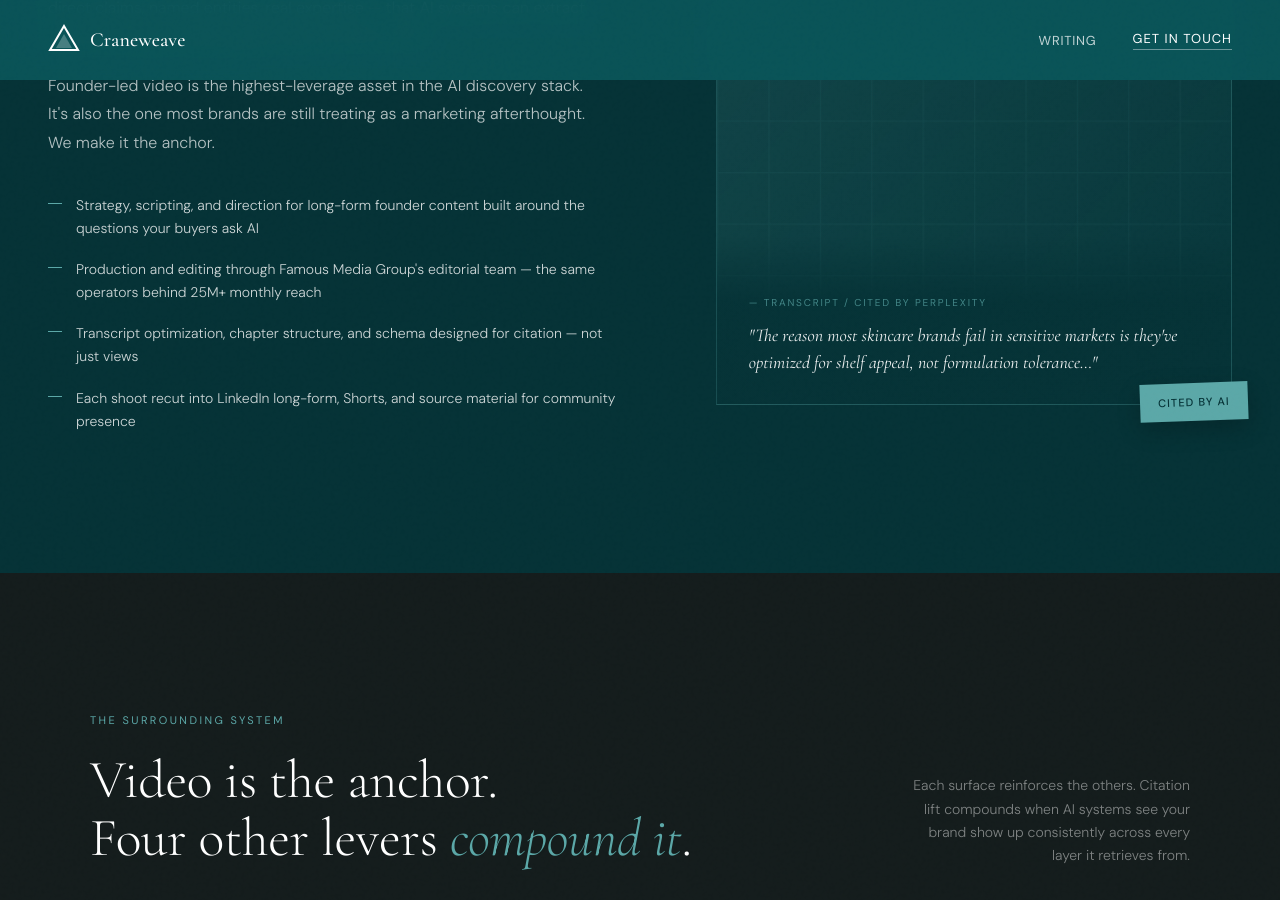
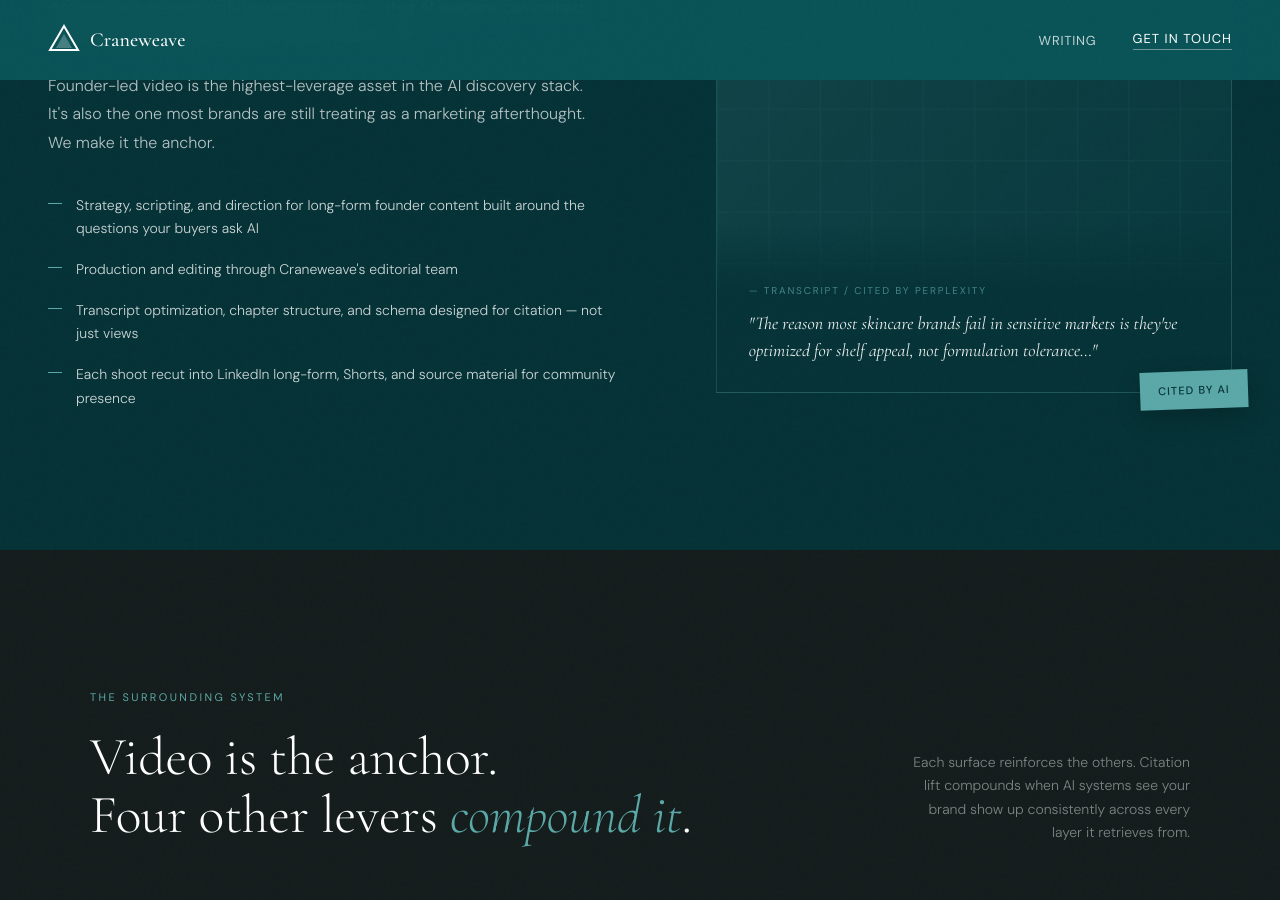
Before and after one commit to markym0rk/craneweave-site, a Jekyll site: the page index.html, which Jekyll copies as it is, in a window 1280 px wide and 900 px high, scrolled down 2083 px. Built offline with Jekyll 4.4.1, drawn with Linux system fonts in a browser that asks for light colours.

Commit message:
Update index.html

```diff
--- a/index.html
+++ b/index.html
@@ -1041,7 +1041,7 @@
         </div>
         <ul class="video-lead-points">
           <li>Strategy, scripting, and direction for long-form founder content built around the questions your buyers ask AI</li>
-          <li>Production and editing through Famous Media Group's editorial team — the same operators behind 25M+ monthly reach</li>
+          <li>Production and editing through Craneweave's editorial team</li>
           <li>Transcript optimization, chapter structure, and schema designed for citation — not just views</li>
           <li>Each shoot recut into LinkedIn long-form, Shorts, and source material for community presence</li>
         </ul>
```
